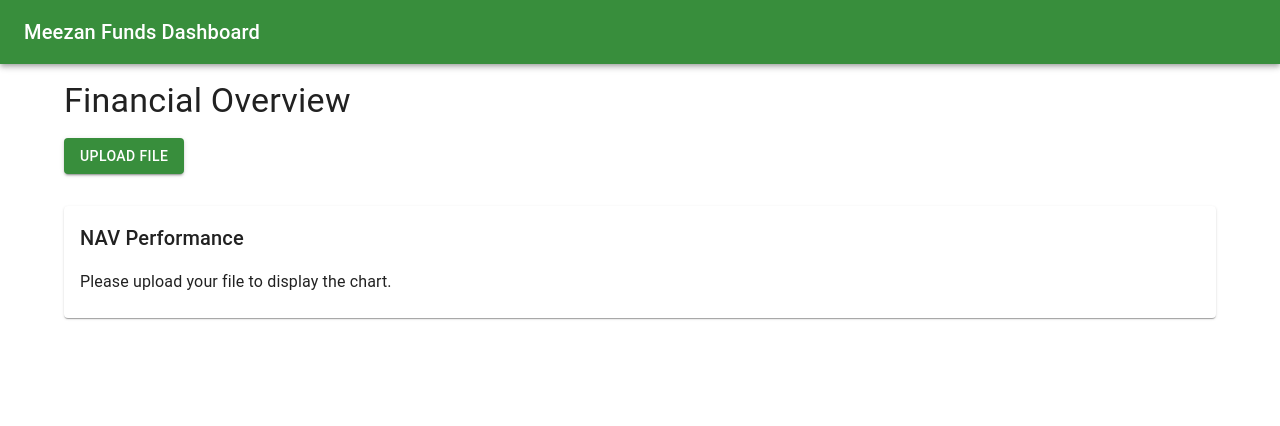
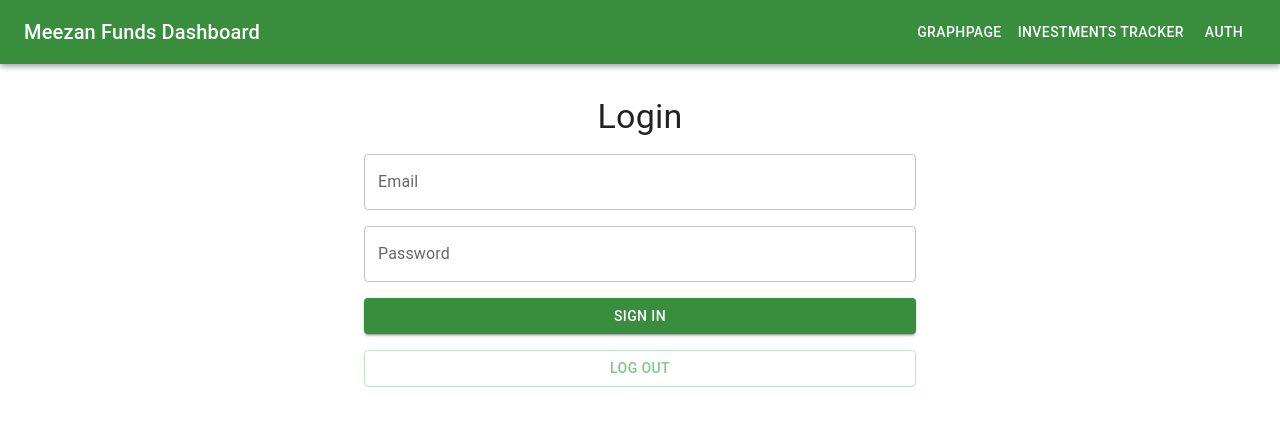
Before and after one commit to ibrahimahtsham/meezan-funds-to-graph, a React (Vite) app: page /auth in a window 1280 px wide. Shown: the top 426 px of the page. Built offline with nearby package versions, Linux system fonts and the light colour scheme; some icons are missing.

Commit message:
firebase integrated

```diff
--- a/package.json
+++ b/package.json
@@ -12,16 +12,20 @@
   "dependencies": {
     "@emotion/react": "^11.14.0",
     "@emotion/styled": "^11.14.0",
+    "@mui/icons-material": "^7.1.0",
     "@mui/material": "^7.1.0",
+    "@mui/x-data-grid": "^8.3.0",
     "@nivo/bar": "^0.94.0",
     "@nivo/core": "^0.94.0",
     "@nivo/line": "^0.94.0",
     "d3": "^7.9.0",
+    "firebase": "^11.7.1",
     "pdfjs-dist": "^5.2.133",
     "plotly.js": "^3.0.1",
     "react": "^19.1.0",
     "react-dom": "^19.1.0",
-    "react-plotly.js": "^2.6.0"
+    "react-plotly.js": "^2.6.0",
+    "react-router-dom": "^7.6.0"
   },
   "devDependencies": {
     "@eslint/js": "^9.25.0",
--- a/src/App.jsx
+++ b/src/App.jsx
@@ -1,33 +1,73 @@
+import Brightness4Icon from "@mui/icons-material/Brightness4";
+import Brightness7Icon from "@mui/icons-material/Brightness7";
 import {
   AppBar,
+  Button,
   Container,
+  createTheme,
   CssBaseline,
+  IconButton,
   ThemeProvider,
   Toolbar,
   Typography,
-  createTheme,
 } from "@mui/material";
-import Dashboard from "./components/Dashboard";
+import { useMemo, useState } from "react";
+import { Link, Route, BrowserRouter as Router, Routes } from "react-router-dom";
+import AuthForm from "./components/AuthForm"; // <-- Added AuthForm import
+import GraphPage from "./pages/GraphPage";
+import InvestmentsTracker from "./pages/InvestmentsTracker";
 
-const theme = createTheme({
+function App() {
+  const [darkMode, setDarkMode] = useState(false);
+
+  const theme = useMemo(
+    () =>
+      createTheme({
         palette: {
+          mode: darkMode ? "dark" : "light",
           primary: { main: "#388e3c" },
           secondary: { main: "#81c784" },
         },
-});
+      }),
+    [darkMode]
+  );
 
-function App() {
+  const toggleDarkMode = () => {
+    setDarkMode((prevMode) => !prevMode);
+  };
+
   return (
     <ThemeProvider theme={theme}>
       <CssBaseline />
+      <Router>
         <AppBar position="static">
           <Toolbar>
-          <Typography variant="h6">Meezan Funds Dashboard</Typography>
+            <Typography variant="h6" sx={{ flexGrow: 1 }}>
+              Meezan Funds Dashboard
+            </Typography>
+            <IconButton color="inherit" onClick={toggleDarkMode}>
+              {darkMode ? <Brightness7Icon /> : <Brightness4Icon />}
+            </IconButton>
+            <Button color="inherit" component={Link} to="/">
+              GraphPage
+            </Button>
+            <Button color="inherit" component={Link} to="/investments">
+              Investments Tracker
+            </Button>
+            <Button color="inherit" component={Link} to="/auth">
+              Auth
+            </Button>
           </Toolbar>
         </AppBar>
         <Container sx={{ mt: 2 }}>
-        <Dashboard />
+          <Routes>
+            <Route path="/" element={<GraphPage />} />
+            <Route path="/investments" element={<InvestmentsTracker />} />
+            <Route path="/auth" element={<AuthForm />} />
+            <Route path="*" element={<div>404 Not Found</div>} />
+          </Routes>
         </Container>
+      </Router>
     </ThemeProvider>
   );
 }
--- /dev/null
+++ b/src/components/AuthForm.jsx
@@ -0,0 +1,77 @@
+import { Box, Button, Container, TextField, Typography } from "@mui/material";
+import { useState } from "react";
+import { logOut, signIn } from "../utils/auth";
+
+function AuthForm() {
+  const [email, setEmail] = useState("");
+  const [password, setPassword] = useState("");
+
+  const handleSignIn = async () => {
+    try {
+      await signIn(email, password);
+      alert("Sign-in successful!");
+    } catch (error) {
+      alert(error.message);
+    }
+  };
+
+  const handleLogOut = async () => {
+    try {
+      await logOut();
+      alert("Logged out successfully!");
+    } catch (error) {
+      alert(error.message);
+    }
+  };
+
+  return (
+    <Container maxWidth="sm">
+      <Box
+        sx={{
+          mt: 4,
+          display: "flex",
+          flexDirection: "column",
+          alignItems: "center",
+          gap: 2,
+        }}
+      >
+        <Typography variant="h4" component="h2">
+          Login
+        </Typography>
+        <TextField
+          label="Email"
+          variant="outlined"
+          fullWidth
+          value={email}
+          onChange={(e) => setEmail(e.target.value)}
+        />
+        <TextField
+          label="Password"
+          type="password"
+          variant="outlined"
+          fullWidth
+          value={password}
+          onChange={(e) => setPassword(e.target.value)}
+        />
+        <Button
+          variant="contained"
+          color="primary"
+          fullWidth
+          onClick={handleSignIn}
+        >
+          Sign In
+        </Button>
+        <Button
+          variant="outlined"
+          color="secondary"
+          fullWidth
+          onClick={handleLogOut}
+        >
+          Log Out
+        </Button>
+      </Box>
+    </Container>
+  );
+}
+
+export default AuthForm;
--- /dev/null
+++ b/src/components/DataTable.jsx
@@ -0,0 +1,59 @@
+import { DataGrid, GridToolbar } from "@mui/x-data-grid";
+import { collection, doc, getDocs, updateDoc } from "firebase/firestore";
+import { useEffect, useState } from "react";
+import db from "../firebaseConfig";
+
+function DataTable() {
+  const [rows, setRows] = useState([]);
+  const [loading, setLoading] = useState(true);
+
+  const columns = [
+    { field: "id", headerName: "ID", width: 100, editable: false },
+    { field: "category", headerName: "Category", width: 200, editable: true },
+    { field: "fund", headerName: "Fund/Plan", width: 300, editable: true },
+  ];
+
+  // Fetch data from Firestore
+  useEffect(() => {
+    const fetchData = async () => {
+      const querySnapshot = await getDocs(collection(db, "investments"));
+      const data = querySnapshot.docs.map((doc) => ({
+        id: doc.id,
+        ...doc.data(),
+      }));
+      setRows(data);
+      setLoading(false);
+    };
+    fetchData();
+  }, []);
+
+  // Handle cell edit
+  const handleProcessRowUpdate = async (newRow) => {
+    const updatedRow = { ...newRow };
+    const docRef = doc(db, "investments", newRow.id);
+    await updateDoc(docRef, {
+      category: newRow.category,
+      fund: newRow.fund,
+    });
+    return updatedRow;
+  };
+
+  return (
+    <div style={{ height: 500, width: "100%" }}>
+      <DataGrid
+        rows={rows}
+        columns={columns}
+        loading={loading}
+        pageSize={5}
+        rowsPerPageOptions={[5, 10, 20]}
+        components={{
+          Toolbar: GridToolbar,
+        }}
+        processRowUpdate={handleProcessRowUpdate}
+        experimentalFeatures={{ newEditingApi: true }}
+      />
+    </div>
+  );
+}
+
+export default DataTable;
--- /dev/null
+++ b/src/firebaseConfig.js
@@ -0,0 +1,22 @@
+import { initializeApp } from "firebase/app";
+import { getAuth } from "firebase/auth";
+import { getFirestore } from "firebase/firestore";
+
+// Your web app's Firebase configuration
+const firebaseConfig = {
+  apiKey: "AIzaSyCHbX7K9XA-uOtB_04Fjsn7H989gsnVT8I",
+  authDomain: "meezan-funds-to-graph.firebaseapp.com",
+  projectId: "meezan-funds-to-graph",
+  storageBucket: "meezan-funds-to-graph.appspot.com",
+  messagingSenderId: "572547169604",
+  appId: "1:572547169604:web:3616ab03929e51ca7feb11",
+  measurementId: "G-9QQT19QGPP",
+};
+
+// Initialize Firebase
+const app = initializeApp(firebaseConfig);
+const db = getFirestore(app);
+const auth = getAuth(app);
+
+export { auth, db };
+export default db;
--- /dev/null
+++ b/src/pages/InvestmentsTracker.jsx
@@ -0,0 +1,13 @@
+import DataTable from "../components/DataTable";
+
+function InvestmentsTracker() {
+  return (
+    <div>
+      <h2>Investments Tracker</h2>
+      <p>Edit and track your investments dynamically.</p>
+      <DataTable />
+    </div>
+  );
+}
+
+export default InvestmentsTracker;
--- /dev/null
+++ b/src/utils/auth.js
@@ -0,0 +1,49 @@
+import {
+  createUserWithEmailAndPassword,
+  signInWithEmailAndPassword,
+  signOut,
+} from "firebase/auth";
+import { auth } from "../firebaseConfig";
+
+// Sign up a new user
+export const signUp = async (email, password) => {
+  try {
+    const userCredential = await createUserWithEmailAndPassword(
+      auth,
+      email,
+      password
+    );
+    console.log("User signed up:", userCredential.user);
+    return userCredential.user;
+  } catch (error) {
+    console.error("Error signing up:", error.message);
+    throw error;
+  }
+};
+
+// Sign in an existing user
+export const signIn = async (email, password) => {
+  try {
+    const userCredential = await signInWithEmailAndPassword(
+      auth,
+      email,
+      password
+    );
+    console.log("User signed in:", userCredential.user);
+    return userCredential.user;
+  } catch (error) {
+    console.error("Error signing in:", error.message);
+    throw error;
+  }
+};
+
+// Sign out the current user
+export const logOut = async () => {
+  try {
+    await signOut(auth);
+    console.log("User signed out");
+  } catch (error) {
+    console.error("Error signing out:", error.message);
+    throw error;
+  }
+};
```
Also changed, not shown: src/data/investmentsData.js (added, +7 -0 lines), src/pages/GraphPage.jsx (renamed from src/components/Dashboard.jsx, +4 -4 lines), 1 other file (tests, documents, lock files or other folders). Lines whose indentation alone changed are shown as unchanged.
